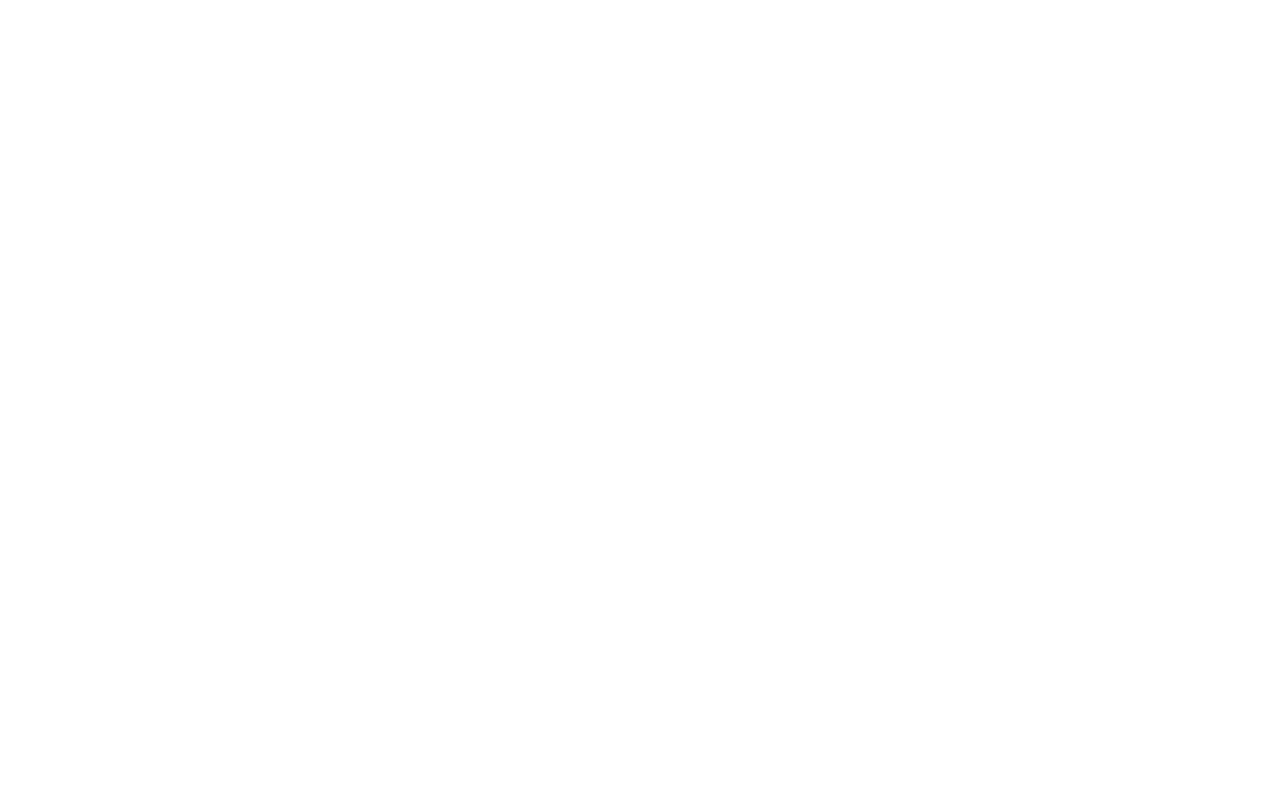
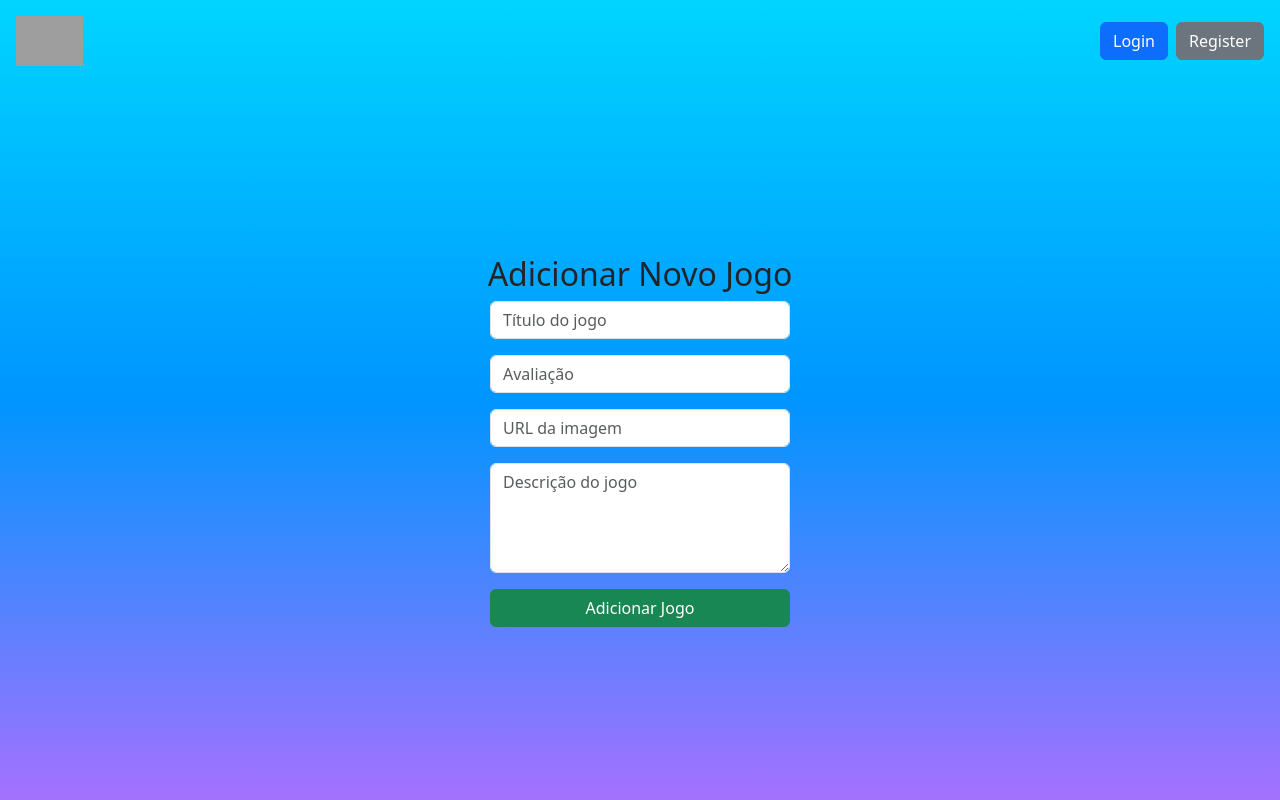
Before and after one commit to Dani12600000/Projeto_Integrado, a React (Vite) app in the folder frontend/: page /addgame in a window 1280 px wide. Before the commit this address had no page. Built offline with nearby package versions, Linux system fonts and the light colour scheme; grey boxes are pictures that could not be loaded.

Commit message:
atualização dos jogos

```diff
--- /dev/null
+++ b/frontend/src/components/AddGame.jsx
@@ -0,0 +1,120 @@
+import { Link, useNavigate } from "react-router-dom";
+import { useState, useEffect } from "react";
+import axios from 'axios';
+
+const AddGame = () => {
+  const [title, setTitle] = useState('');
+  const [rating, setRating] = useState('');
+  const [image, setImage] = useState('');
+  const [description, setDescription] = useState('');
+  const [userName, setUserName] = useState('');
+  const [errorMessage, setErrorMessage] = useState('');
+  const navigate = useNavigate();
+
+  // Verifica se o usuário está logado e obtém o nome do usuário do localStorage
+  useEffect(() => {
+    const name = localStorage.getItem('userName');
+    if (name) {
+      setUserName(name); // Define o nome do usuário
+    }
+  }, []);
+
+  const handleLogout = () => {
+    localStorage.removeItem('userId');
+    localStorage.removeItem('userName');
+    navigate('/login');
+  };
+
+  // Função para adicionar um jogo à base de dados
+  const handleAddGame = async (e) => {
+    e.preventDefault();
+
+    // Validação simples para garantir que os campos estejam preenchidos
+    if (!title || !rating || !image || !description) {
+      setErrorMessage("Todos os campos são obrigatórios.");
+      return;
+    }
+
+    try {
+      const newGame = { title, rating, image, description };
+      const response = await axios.post('http://localhost:3001/games', newGame);
+
+      if (response.status === 200 || response.status === 201) {
+        // Redireciona para a home após adicionar o jogo com sucesso
+        navigate('/');
+      } else {
+        setErrorMessage('Erro ao adicionar o jogo.');
+      }
+    } catch (error) {
+      console.error('Erro ao adicionar o jogo:', error);
+      setErrorMessage('Erro ao adicionar o jogo. Verifique o backend.');
+    }
+  };
+
+  return (
+    <div style={{ backgroundImage: "linear-gradient(#00d5ff,#0095ff,rgba(93,0,255,.555))", height: "100vh" }} className="d-flex flex-column">
+      <header className="d-flex justify-content-between align-items-center p-3">
+        <div>
+          <Link to="/">
+            <img src="https://raw.githubusercontent.com/Dani12600000/Projeto_Integrado/refs/heads/main/frontend/DaniLike_Games.jpg" alt="Logo" style={{ height: '50px' }} />
+          </Link>
+        </div>
+        <div>
+          {userName ? (
+            <>
+              <span className="text-light me-3">Welcome, {userName}</span>
+              <button className="btn btn-light" onClick={handleLogout}>Logout</button>
+            </>
+          ) : (
+            <>
+              <Link to="/login" className="btn btn-primary me-2">Login</Link>
+              <Link to="/register" className="btn btn-secondary">Register</Link>
+            </>
+          )}
+        </div>
+      </header>
+
+      <main className="d-flex flex-column align-items-center justify-content-center flex-grow-1 text-center">
+        <h2>Adicionar Novo Jogo</h2>
+        {errorMessage && <p style={{ color: 'red' }}>{errorMessage}</p>}
+        <form onSubmit={handleAddGame} className="d-flex flex-column" style={{ width: '300px' }}>
+          <input
+            type="text"
+            placeholder="Título do jogo"
+            value={title}
+            onChange={(e) => setTitle(e.target.value)}
+            className="form-control mb-3"
+            required
+          />
+          <input
+            type="text"
+            placeholder="Avaliação"
+            value={rating}
+            onChange={(e) => setRating(e.target.value)}
+            className="form-control mb-3"
+            required
+          />
+          <input
+            type="text"
+            placeholder="URL da imagem"
+            value={image}
+            onChange={(e) => setImage(e.target.value)}
+            className="form-control mb-3"
+            required
+          />
+          <textarea
+            placeholder="Descrição do jogo"
+            value={description}
+            onChange={(e) => setDescription(e.target.value)}
+            className="form-control mb-3"
+            rows="4"
+            required
+          />
+          <button type="submit" className="btn btn-success">Adicionar Jogo</button>
+        </form>
+      </main>
+    </div>
+  );
+};
+
+export default AddGame;
--- a/frontend/src/components/App.jsx
+++ b/frontend/src/components/App.jsx
@@ -3,6 +3,7 @@ import Login from './Login';
 import Register from './Register';
 import GameDetailsg from './GameDetailsg';
 import {BrowserRouter, Routes, Route} from "react-router-dom";
+import AddGame from './AddGame';
 
 function App() {
 
@@ -15,6 +16,7 @@ function App() {
           <Route path="/login" element ={<Login/>} />
           <Route path="/home" element ={<Home/>} />
           <Route path="/game/:id" element={<GameDetailsg />} />
+          <Route path="/addgame" element={<AddGame/>}/>
         </Routes>
       </BrowserRouter>
     </div>
--- a/frontend/src/components/GameDetailsg.jsx
+++ b/frontend/src/components/GameDetailsg.jsx
@@ -66,7 +66,7 @@ const GameDetails = () => {
           <>
             <h1>{game.title}</h1>
             <img src={game.image} alt={game.title} style={{ width: '300px' }} />
-            <p>Avaliação: {game.rating}</p>
+            <p>Avaliação: {game.rating}⭐</p>
             <p>{game.description}</p>
           </>
         ) : (
--- a/frontend/src/components/Home.jsx
+++ b/frontend/src/components/Home.jsx
@@ -71,7 +71,7 @@ const Home = () => {
               games.map(game => (
                 <div key={game._id} className="game-item m-3 text-center">
                   <h3>{game.title}</h3>
-                  <p>Avaliação: {game.rating}</p>
+                  <p>Avaliação: {game.rating}⭐</p>
                   <Link to={`/game/${game._id}`}>
                     <img src={game.image} alt={game.title} style={{ width: '100px' }} />
                     <p>Ver detalhes</p>
```
Also changed, not shown: 1 other file (tests, documents, lock files or other folders).
